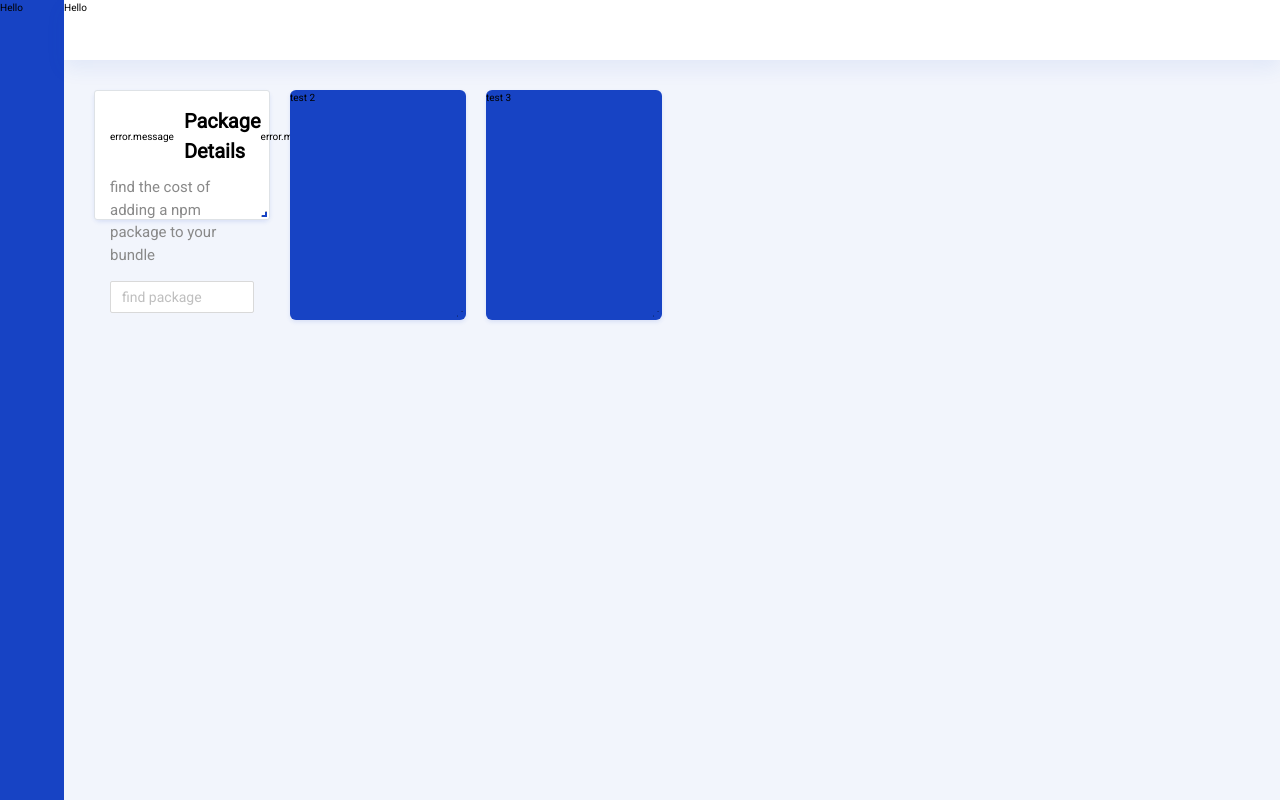
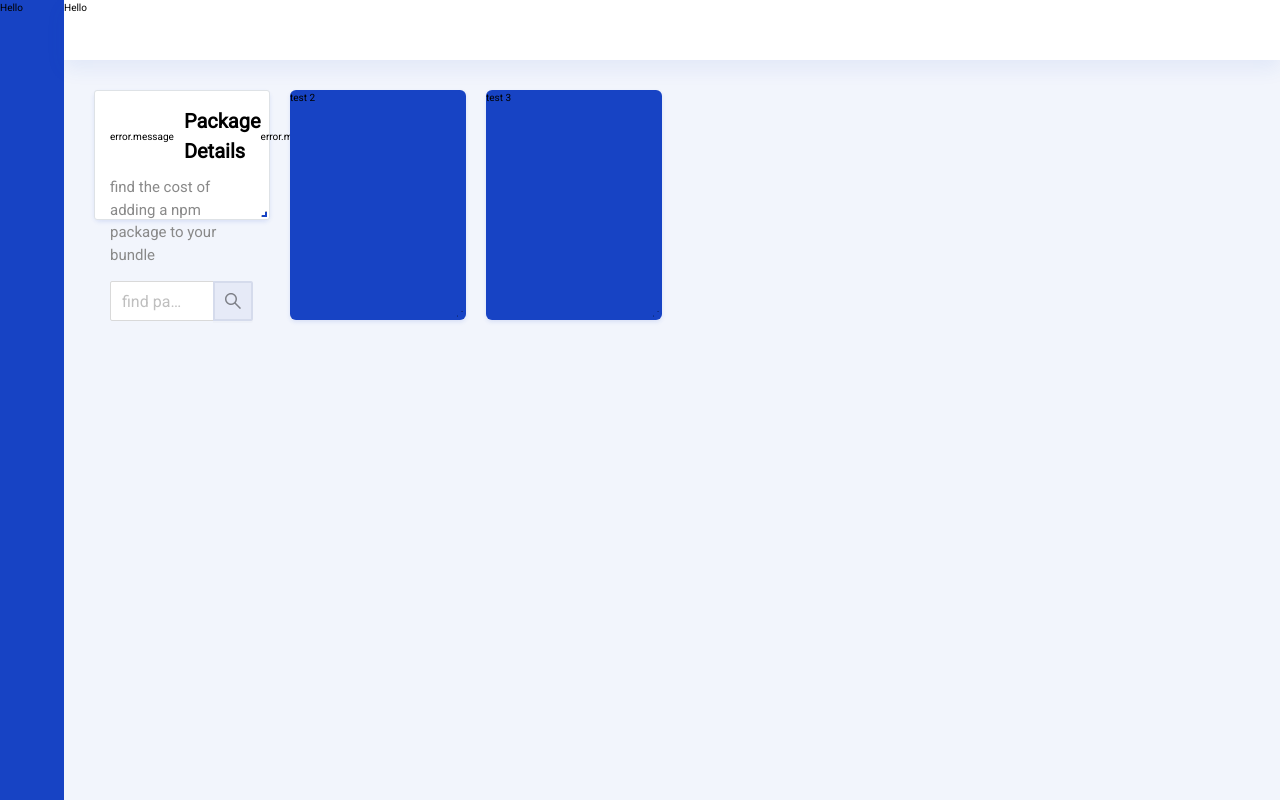
Before and after one commit to sauravgupta2800/frontendtoolkit-frontend, a React (Create React App) app: page / in a window 1280 px wide. Built offline with nearby package versions, Linux system fonts and the light colour scheme.

Commit message:
use debaounce hook created

```diff
--- a/src/Components/UI/PackageDetails/PackageCard.js
+++ b/src/Components/UI/PackageDetails/PackageCard.js
@@ -1,11 +1,18 @@
-import React, { useState } from "react";
-import { AutoComplete } from "antd";
+import React, { useState, useEffect } from "react";
+import { AutoComplete, Input } from "antd";
 import DragCard from "../Common/DragCard/DragCard";
 import axios from "axios";
+import useDebounce from "../../customHooks/useDebounce";
 
 const PackageCard = () => {
-  // const [value, setValue] = useState("");
+  const [value, setValue] = useState("");
+  const [loading, setLoading] = useState(false);
   const [options, setOptions] = useState([]);
+  const debouncedValue = useDebounce(value, 500);
+
+  useEffect(() => {
+    fetchPackages(debouncedValue);
+  }, [debouncedValue]);
 
   const infoHandler = () => {
     console.log("info handler");
@@ -24,8 +31,8 @@ const PackageCard = () => {
       ),
     };
   };
-  const onSearch = async (q = "") => {
-    console.log("q: ", q);
+
+  const fetchPackages = async (q = "") => {
     if (!q) {
       setOptions([]);
       return;
@@ -33,13 +40,19 @@ const PackageCard = () => {
     const params = {
       q,
     };
+    setLoading(true);
     try {
       const { data } = await axios.get("/api/packages", { params });
       const list = data.data.map((item) => renderItem(item.package));
       setOptions(list);
     } catch {
       //
+    } finally {
+      setLoading(false);
     }
+  };
+  const onChange = (data) => {
+    setValue(data);
   };
   const onSelect = (data) => {
     console.log("onSelect", data);
@@ -48,19 +61,26 @@ const PackageCard = () => {
   const contentSlot = () => {
     return (
       <div className="w-100">
-        <div class="mt-3 ft-color-dark2 fs-4">
+        <div className="mt-3 ft-color-dark2 fs-4">
           find the cost of adding a npm package to your bundle
         </div>
         <AutoComplete
+          value={value}
           options={options}
           className="w-100 mt-4"
-          allowClear={true}
           defaultActiveFirstOption={true}
-          placeholder="find package"
           dropdownClassName="packages-autocomplete-dropdown"
           onSelect={onSelect}
-          onSearch={onSearch}
-        />
+          onChange={onChange}
+        >
+          <Input.Search
+            className="packages-autocomplete-input w-100"
+            size="large"
+            allowClear={true}
+            placeholder="find package"
+            loading={loading}
+          />
+        </AutoComplete>
       </div>
     );
   };
--- /dev/null
+++ b/src/Components/customHooks/useDebounce.js
@@ -0,0 +1,14 @@
+import { useState, useEffect } from "react";
+
+const useDebounce = (value, timeout) => {
+  const [state, setState] = useState(value);
+
+  useEffect(() => {
+    const handler = setTimeout(() => setState(value), timeout);
+    return () => clearTimeout(handler);
+  }, [value, timeout]);
+
+  return state;
+};
+
+export default useDebounce;
--- a/src/Components/utils.js
+++ b/src/Components/utils.js
@@ -20,3 +20,13 @@ export const saveToLS = (key, value) => {
     );
   }
 };
+
+export const debounce = (func, timeout = 300) => {
+  let timer;
+  return (...args) => {
+    clearTimeout(timer);
+    timer = setTimeout(() => {
+      func.apply(this, args);
+    }, timeout);
+  };
+};
```
